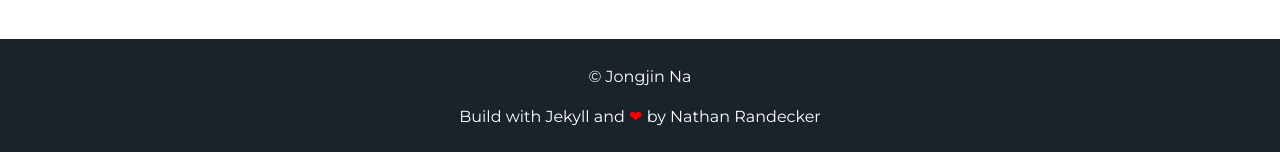
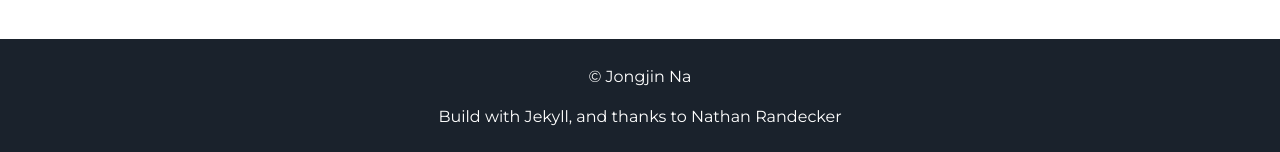
Before and after one commit to jongjinna/jongjinna.github.io, a Jekyll site: the page built from index.html, in a window 1280 px wide and 900 px high, scrolled down 1675 px. Shown: the part 745-897 px from the top of the window. Built offline with Jekyll 4.4.1, drawn with Linux system fonts in a browser that asks for light colours.

Commit message:
:zap: modi footer

```diff
--- a/_includes/footer.html
+++ b/_includes/footer.html
@@ -1,6 +1,6 @@
 <footer class="footer">
     <p>&copy; {{site.username}}</p>
-    <p>Build with Jekyll and <span class="love">❤</span> by <a href="https://github.com/nrandecker">Nathan Randecker</a></p>
+    <p>Build with Jekyll, and thanks to Nathan Randecker </p>
 </footer>
 <script src="//cdn.jsdelivr.net/particles.js/2.0.0/particles.min.js"></script>
 <script src="{{ "/assets/js/sweet-scroll.min.js" | prepend: site.baseurl }}"></script>
```
